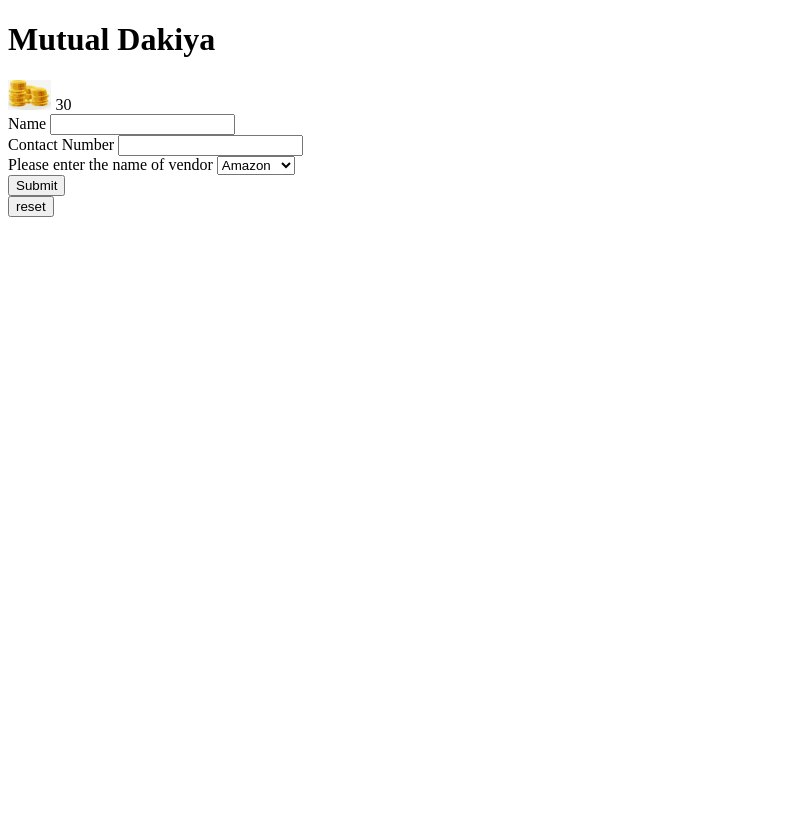
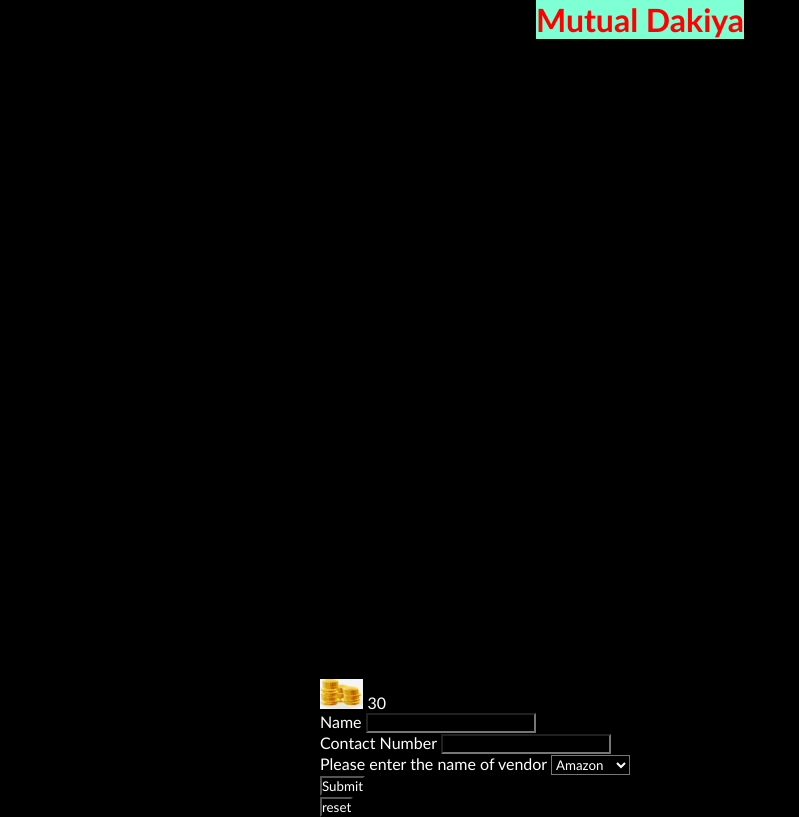
Before and after one commit to arduR-O/Mutual-Dakiya, a plain HTML site: page index.html in a window 1280 px wide. Shown: the whole page, without its empty margins (0-799 px from the left). Drawn offline with Linux system fonts and the light colour scheme.

Commit message:
Add files via upload

```diff
--- a/index.html
+++ b/index.html
@@ -11,13 +11,15 @@
       content="A platform for enabling students for mutual delivery pickups"
     />
     <script src="add_request.js"></script>
+    <link rel="stylesheet" href="style.css">
   </head>
 
   <body>
+    <div class="container">
+
       <header>
-      <div class="title_bar">
+        <div id="title_bar">
           <h1>Mutual Dakiya</h1>
-      </div>
         </header>
         <main>
           <div class="main_container">
@@ -62,5 +64,7 @@
             </div>
           </div>
         </main>
+        </div>
+    </div>
   </body>
 </html>
--- /dev/null
+++ b/style.css
@@ -0,0 +1,37 @@
+*{
+    margin: 0;
+    padding: 0;
+    background-color: black;
+    color: white;
+    font-family: 'Trebuchet MS', sans-serif;
+    overflow: scroll;
+}
+.container{
+    display: flex;
+    justify-content: center;
+    /* background-color: blueviolet; */
+    flex-direction: column;
+    align-items: center;
+    /* align-items: center; */
+}
+#title_bar h1{
+    width: 100%;
+    background-color: aquamarine;
+    color: red;
+}
+#request_container{
+    height: 80vh;
+    width: 80vh;
+}
+#request_container div p{
+    margin: 10px;
+    border: 3px, solid, white;
+    padding: 5px;
+    border-radius: 10px;
+    /* border-color: white; */
+    background-color: brown;
+    /* border-right: 3px solid whitesmoke;
+    border-top: 3px solid whitesmoke;
+    border-left: 3px solid whitesmoke;
+    border-bottom: 3px solid whitesmoke; */
+}
```
Also changed, not shown: add_request.js (+0 -12 lines). Lines whose indentation alone changed are shown as unchanged.
